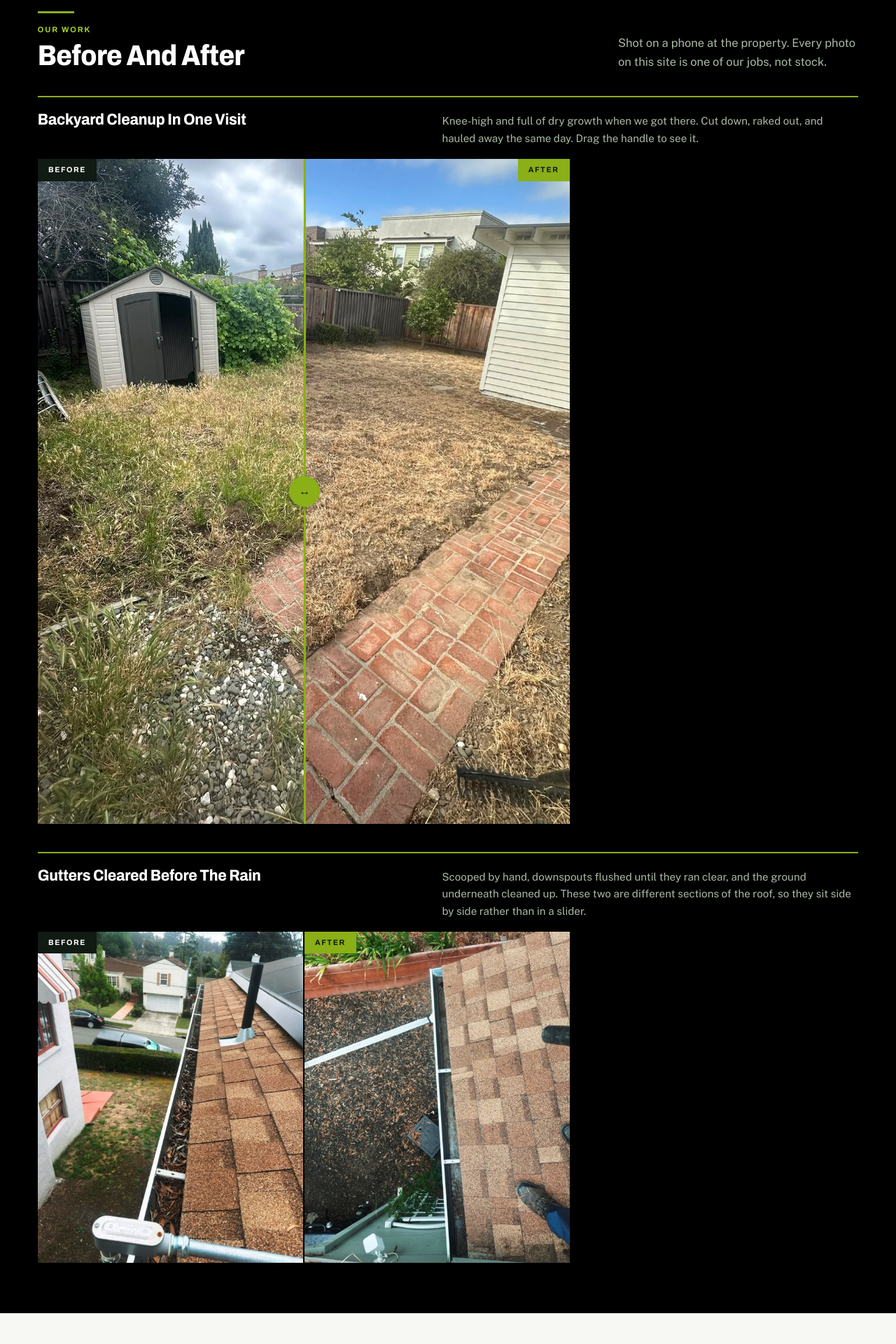
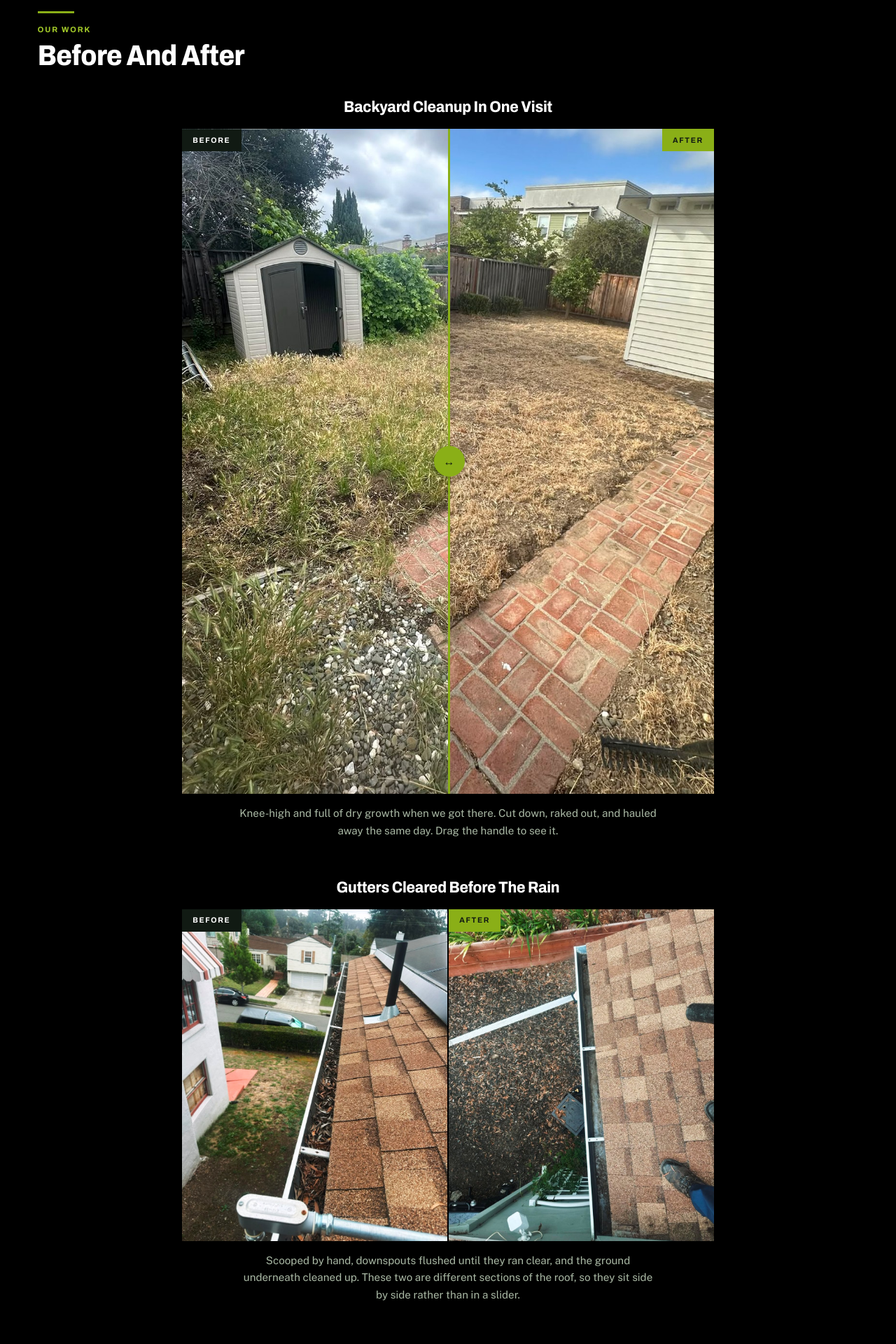
Before and after one commit to gibsonthompson/greenline, a Next.js app: page / in a window 1280 px wide. Shown: the part 3240-5160 px from the top of the page at 70% size. Built offline with nearby package versions, Linux system fonts and the light colour scheme; no server answers.

Commit message:
Fix SMS delivery, remove webhook secret, fix photo upload, clean estimate form + thank-you

```diff
--- a/src/app/page.tsx
+++ b/src/app/page.tsx
@@ -210,43 +210,31 @@ export default function Home() {
       {/* ══ WORK ══ */}
       <section id="work" className={`dark ${PAD}`} style={{ background: "#000000" }}>
         <div className={WRAP}>
-          <div className="mb-9 grid gap-8 lg:grid-cols-[minmax(0,1fr)_minmax(0,34ch)] lg:items-end">
-            <div>
+          <div className="mb-10">
             <div className="rule" />
             <div className="kicker">Our Work</div>
             <h2 className="h2 mt-2 text-white">Before And After</h2>
           </div>
-            <p className="text-mute-d">
-              Shot on a phone at the property. Every photo on this site is one of our jobs, not stock.
-            </p>
-          </div>
 
-          <figure className="mt-8 border-t-2 border-lime pt-5">
-            <div className="mb-4 flex flex-wrap items-baseline justify-between gap-3">
-              <div className="h3 text-white">Backyard Cleanup In One Visit</div>
-              <p className="max-w-[64ch] text-[0.95rem] text-mute-d">
-                Knee-high and full of dry growth when we got there. Cut down, raked out, and hauled
-                away the same day. Drag the handle to see it.
-              </p>
-            </div>
+          <figure className="mt-8">
+            <h3 className="h3 text-center text-white">Backyard Cleanup In One Visit</h3>
+            <div className="mx-auto mt-5 max-w-[760px]">
               <BeforeAfter
                 beforeSrc="/photos/slide-yard-before.jpg"
                 afterSrc="/photos/slide-yard-after.jpg"
                 beforeAlt="Backyard overgrown with tall dry grass around a storage shed"
                 afterAlt="The same backyard cleared, with the brick path exposed"
               />
+            </div>
+            <figcaption className="mx-auto mt-4 max-w-[600px] text-center text-[0.95rem] text-mute-d">
+              Knee-high and full of dry growth when we got there. Cut down, raked out, and hauled
+              away the same day. Drag the handle to see it.
+            </figcaption>
           </figure>
 
-          <figure className="mt-10 border-t-2 border-lime pt-5">
-            <div className="mb-4 flex flex-wrap items-baseline justify-between gap-3">
-              <div className="h3 text-white">Gutters Cleared Before The Rain</div>
-              <p className="max-w-[64ch] text-[0.95rem] text-mute-d">
-                Scooped by hand, downspouts flushed until they ran clear, and the ground underneath
-                cleaned up. These two are different sections of the roof, so they sit side by side
-                rather than in a slider.
-              </p>
-            </div>
-            <div className="grid max-w-[760px] grid-cols-1 gap-[2px] bg-black sm:grid-cols-2">
+          <figure className="mt-14">
+            <h3 className="h3 text-center text-white">Gutters Cleared Before The Rain</h3>
+            <div className="mx-auto mt-5 grid max-w-[760px] grid-cols-1 gap-[2px] bg-black sm:grid-cols-2">
               <div className="relative">
                 <span className="tag tag-b">Before</span>
                 <Image src="/photos/pair-gutter-before.jpg" alt="Roof gutter packed with fallen leaves and needles" width={1100} height={1375} sizes="380px" className="aspect-[4/5] w-full object-cover" />
@@ -256,6 +244,11 @@ export default function Home() {
                 <Image src="/photos/pair-gutter-after.jpg" alt="A cleared gutter run" width={1100} height={1375} sizes="380px" className="aspect-[4/5] w-full object-cover" />
               </div>
             </div>
+            <figcaption className="mx-auto mt-4 max-w-[600px] text-center text-[0.95rem] text-mute-d">
+              Scooped by hand, downspouts flushed until they ran clear, and the ground underneath
+              cleaned up. These two are different sections of the roof, so they sit side by side
+              rather than in a slider.
+            </figcaption>
           </figure>
         </div>
       </section>
```
Lines whose indentation alone changed are shown as unchanged.
